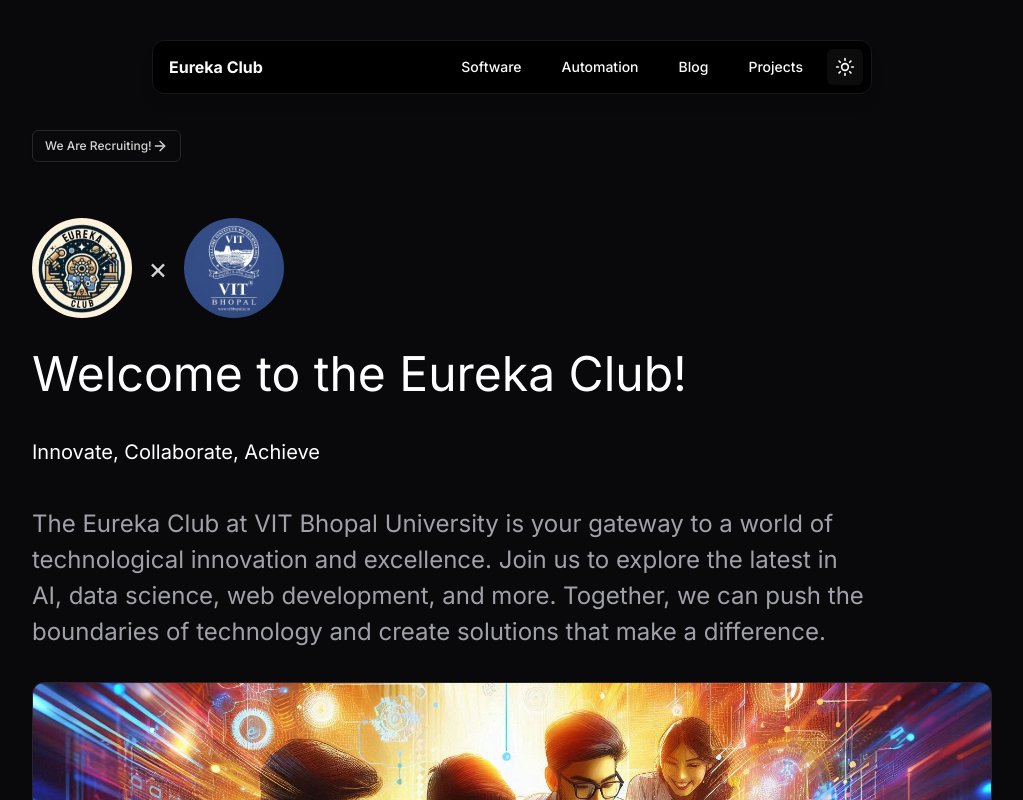
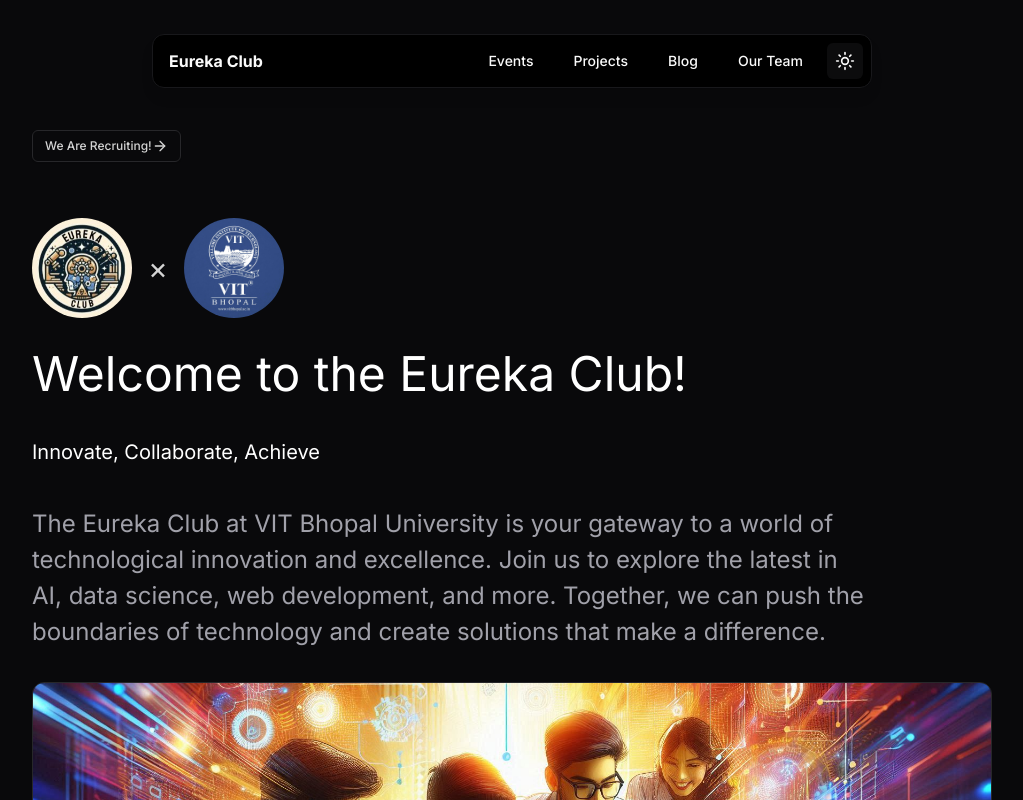
Before and after one commit to sujeetgund/eureka-website, a Next.js app: page / in a window 1280 px wide. Shown: the top 800 px of the page, without its empty margins (128-1151 px from the left). Built offline with nearby package versions, Linux system fonts and the light colour scheme.

Commit message:
fix navbar issue

```diff
--- a/src/app/globals.css
+++ b/src/app/globals.css
@@ -61,9 +61,9 @@
 
   @layer base {
     * {
-      @apply border-border;
+      @apply border-border scroll-smooth;
     }
     body {
-      @apply bg-background text-foreground;
+      @apply bg-background text-foreground scroll-smooth;
     }
   }
--- a/src/components/feature-left.tsx
+++ b/src/components/feature-left.tsx
@@ -11,7 +11,7 @@
 
 const FeatureLeft = () => {
   return (
-    <Craft.Section>
+    <Craft.Section id="events">
       <Craft.Container className="grid items-stretch md:grid-cols-2 md:gap-12">
         <div className="not-prose relative flex h-96 overflow-hidden rounded-lg border">
           <Image
--- a/src/components/feature-right.tsx
+++ b/src/components/feature-right.tsx
@@ -11,7 +11,7 @@
 
 const FeatureRight = () => {
   return (
-    <Section>
+    <Section id="projects">
       <Container className="grid items-stretch md:grid-cols-2 md:gap-12">
         <div className="flex flex-col gap-6 py-8">
           <h3 className="!my-0">About Our Projects</h3>
--- a/src/components/footer.tsx
+++ b/src/components/footer.tsx
@@ -42,9 +42,9 @@
           </div>
           <div className="flex flex-col gap-2">
             <h5>Website</h5>
+            <Link href="/">About Us</Link>
+            <Link href="/">Upcoming Events</Link>
             <Link href="/">Blog</Link>
-            <Link href="/">Authors</Link>
-            <Link href="/">Categories</Link>
           </div>
           <div className="flex flex-col gap-2">
             <h5>Legal</h5>
--- a/src/components/navbar.tsx
+++ b/src/components/navbar.tsx
@@ -2,6 +2,7 @@
 import { cn } from "@/lib/utils";
 import { BookOpen, MenuIcon } from "lucide-react";
 import Link from "next/link";
+import Image from "next/image";
 import * as React from "react";
 import { Dialog, DialogClose } from "@/components/ui/dialog";
 import { Button } from "./ui/button";
@@ -10,7 +11,7 @@
   NavigationMenuLink,
   NavigationMenuList,
 } from "@/components/ui/navigation-menu";
-// import ModeToggle from "../mode-toggle"
+
 import {
   SheetContent,
   SheetDescription,
@@ -20,61 +21,78 @@
 } from "@/components/ui/sheet";
 import ModeToggle from "./mode-toggle";
 
+import Logo from "../../public/eureka.jpg";
+
 export function NavBar() {
   return (
-    <div className="flex items-center min-w-full w-full fixed justify-center p-2 z-[50] mt-[2rem]">
+    <div className="flex items-center min-w-full w-full fixed justify-center p-2 z-[50] mt-[1.6rem]">
       <div className="flex justify-between md:w-[720px] w-[95%] border dark:border-zinc-900 dark:bg-black bg-opacity-10 relative backdrop-filter backdrop-blur-lg bg-white border-white border-opacity-20 rounded-xl p-2 shadow-lg">
         <Dialog>
+          <div className="flex justify-between items-center w-full mx-2 min-[825px]:hidden">
+            <h1 className="min-[825px]:hidden">Eureka Club</h1>
+            <div>
               <SheetTrigger className="min-[825px]:hidden p-2 transition">
                 <MenuIcon />
               </SheetTrigger>
-          <SheetContent side="left">
+              <SheetContent side="right">
                 <SheetHeader>
-              <SheetTitle>Eureka Club, VIT Bhopal</SheetTitle>
+                  <SheetTitle className="flex flex-col items-center space-y-3">
+                    <Image
+                      src={Logo}
+                      placeholder="blur"
+                      height={90}
+                      width={90}
+                      alt="Logo"
+                    />
+                    <h1>Eureka Club</h1>
+                  </SheetTitle>
                   <SheetDescription>
-                Scale and launch products with expert developers, on-demand, at
-                a flat monthly fee
+                    Innovate, Collaborate, Achieve
                   </SheetDescription>
                 </SheetHeader>
                 <div className="flex flex-col space-y-3 mt-[1rem] z-[99]">
                   <DialogClose asChild>
                     <Link href="/">
-                  <Button variant="outline" className="w-full">
+                      <Button variant="secondary" className="w-full">
                         Home
                       </Button>
                     </Link>
                   </DialogClose>
                   <DialogClose asChild>
-                <Link href="/software">
-                  <Button variant="outline" className="w-full">
-                    Software
+                    <Link href="#events">
+                      <Button variant="secondary" className="w-full">
+                        Events
                       </Button>
                     </Link>
                   </DialogClose>
                   <DialogClose asChild>
-                <Link href="/automation">
-                  <Button variant="outline" className="w-full">
-                    Automation
+                    <Link href="#projects">
+                      <Button variant="secondary" className="w-full">
+                        Projects
                       </Button>
                     </Link>
                   </DialogClose>
                   <DialogClose asChild>
-                <Link href="/blog">
-                  <Button variant="outline" className="w-full">
+                    <Link href="#blog">
+                      <Button variant="secondary" className="w-full">
                         Blog
                       </Button>
                     </Link>
                   </DialogClose>
                   <DialogClose asChild>
-                <Link href="/projects">
-                  <Button variant="outline" className="w-full">
-                    Projects
+                    <Link href="#team">
+                      <Button variant="secondary" className="w-full">
+                        Our Team
                       </Button>
                     </Link>
                   </DialogClose>
+                  <DialogClose asChild>
                   <ModeToggle />
+                  </DialogClose>
                 </div>
               </SheetContent>
+            </div>
+          </div>
         </Dialog>
         <NavigationMenu>
           <NavigationMenuList className="max-[825px]:hidden ">
@@ -84,17 +102,17 @@
           </NavigationMenuList>
         </NavigationMenu>
         <div className="flex items-center gap-2 max-[825px]:hidden">
-          <Link href="/software">
-            <Button variant="ghost">Software</Button>
+          <Link href="#events">
+            <Button variant="ghost">Events</Button>
           </Link>
-          <Link href="/automation">
-            <Button variant="ghost">Automation</Button>
+          <Link href="#projects">
+            <Button variant="ghost">Projects</Button>
           </Link>
           <Link href="/blog">
             <Button variant="ghost">Blog</Button>
           </Link>
           <Link href="/projects">
-            <Button variant="ghost">Projects</Button>
+            <Button variant="ghost">Our Team</Button>
           </Link>
           <ModeToggle />
         </div>
```
Lines whose indentation alone changed are shown as unchanged.
